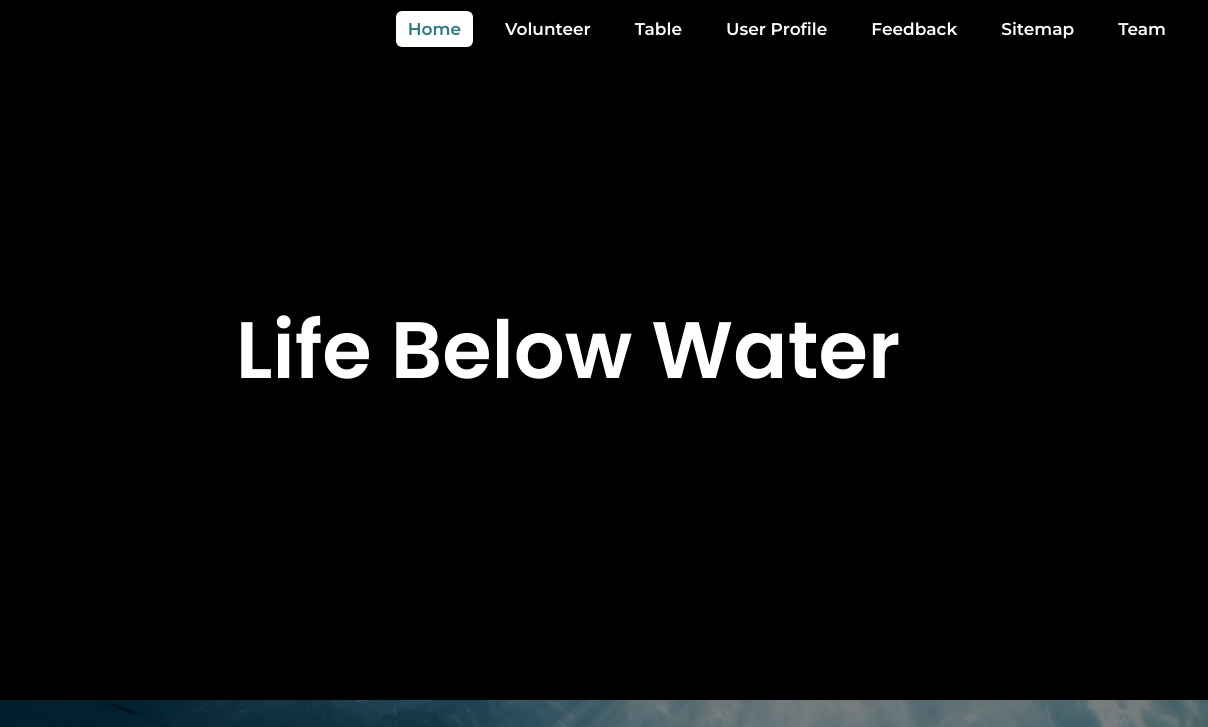
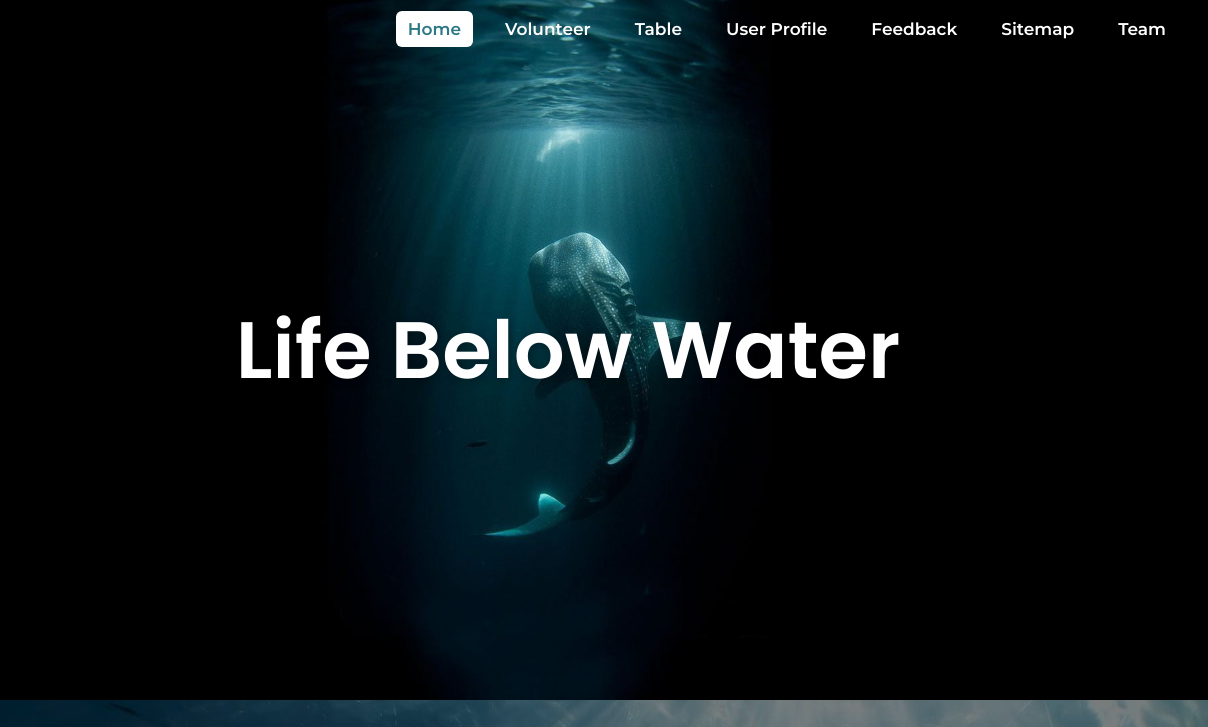
Before and after one commit to Sanila-577/Ocean-Hope, a plain HTML site: page Home.html in a window 1280 px wide. Shown: the top 727 px of the page, 72-1280 px from the left. Drawn offline with Linux system fonts and the light colour scheme; the site is published under a folder, as on GitHub Pages, so addresses that start at the root find nothing; files whose address does not match are found by name.

Commit message:
Update style.css

```diff
--- a/css/style.css
+++ b/css/style.css
@@ -39,7 +39,7 @@ header.scrolled {
 
 }
 .hero {
-  background: url('/images/whale4.jpg') no-repeat center center/cover;
+  background: url('../images/whale4.jpg') no-repeat center center/cover;
   height: 700px;
   display: flex;
   align-items: center;
```
